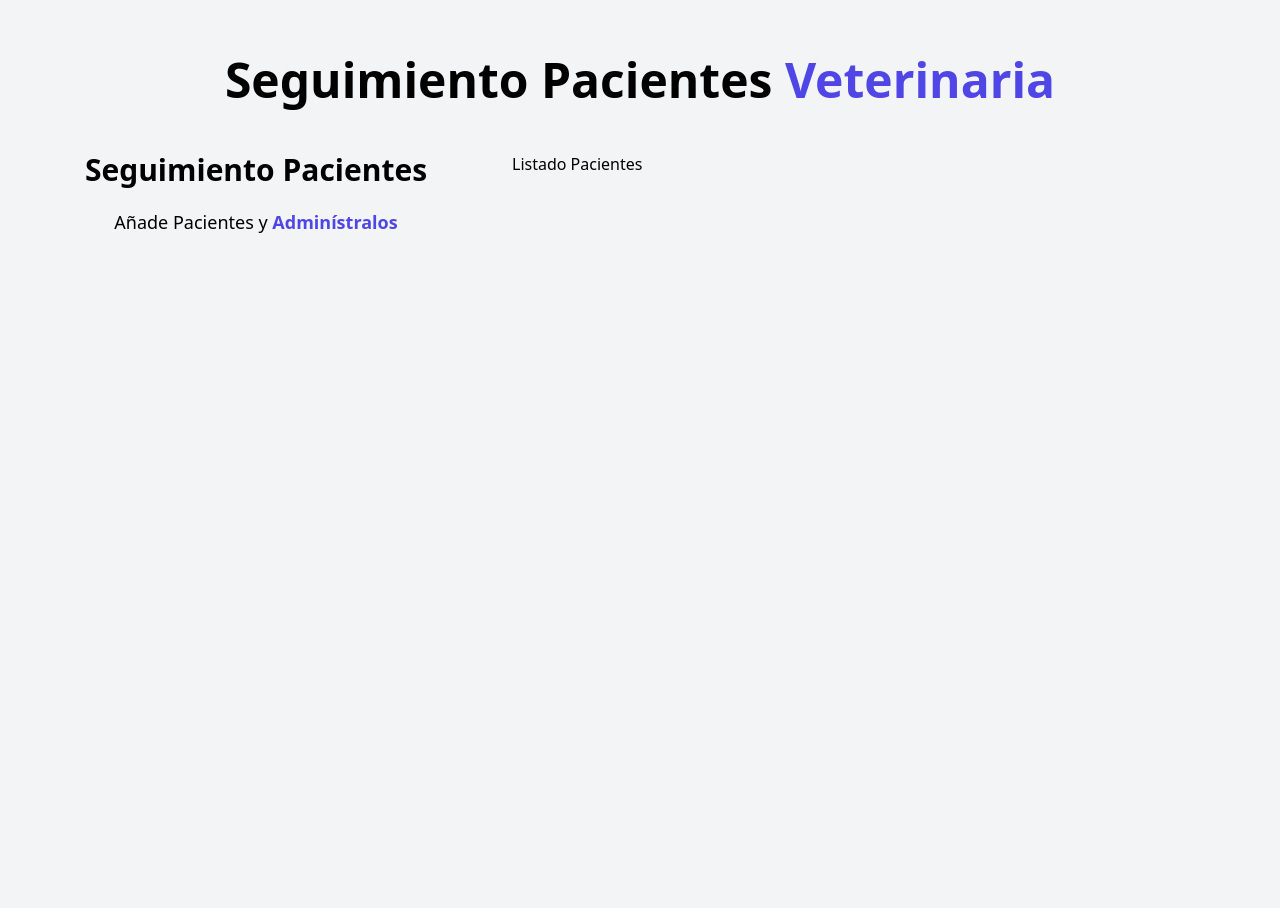
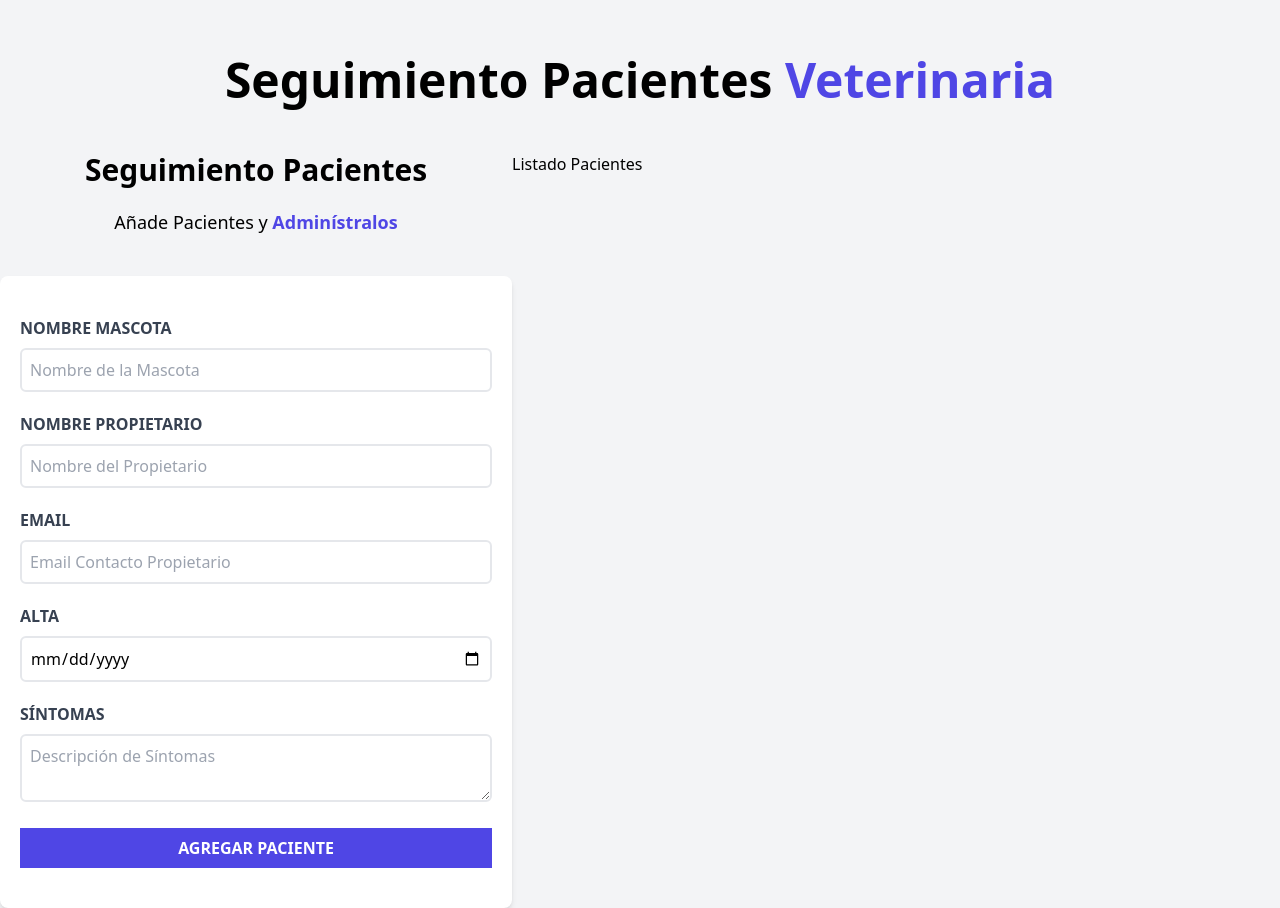
Before and after one commit to VictoriaDefago/React-Projects, a React (Vite) app in the folder appointments-react/: page / in a window 1280 px wide. Before the commit the page ends 856 px from the top, so only its background shows below. Built offline with nearby package versions, Linux system fonts and the light colour scheme.

Commit message:
Form to add patients

```diff
--- a/appointments-react/src/components/Form.jsx
+++ b/appointments-react/src/components/Form.jsx
@@ -1,11 +1,44 @@
 function Form() {
   return (
     <div className="md:w-1/2 lg:w-2/5">
+
         <h2 className="font-black text-3xl text-center">Seguimiento Pacientes</h2>
-        <p className="text-lg mt-5 text-center">
+        <p className="text-lg mt-5 text-center mb-10">
           Añade Pacientes y {''}
           <span className="text-indigo-600 font-bold">Adminístralos</span>
         </p>
+
+        <form className="bg-white shadow-md rounded-lg py-10 px-5">
+          <div>
+            <label htmlFor="pet" className="font-bold text-gray-700 uppercase block">Nombre Mascota</label>
+            <input type="text" placeholder="Nombre de la Mascota" id="pet"
+            className="w-full border-2 p-2 mt-2 placeholder-gray-400 rounded-md"/>
+          </div>
+          <div className="mt-5">
+            <label htmlFor="owner" className="font-bold text-gray-700 uppercase block">Nombre Propietario</label>
+            <input type="text" placeholder="Nombre del Propietario" id="owner"
+            className="w-full border-2 p-2 mt-2 placeholder-gray-400 rounded-md"/>
+          </div>
+          <div className="mt-5">
+            <label htmlFor="email" className="font-bold text-gray-700 uppercase block">Email</label>
+            <input type="email" placeholder="Email Contacto Propietario" id="email"
+            className="w-full border-2 p-2 mt-2 placeholder-gray-400 rounded-md"/>
+          </div>
+          <div className="mt-5">
+            <label htmlFor="dischargeDate" className="font-bold text-gray-700 uppercase block">Alta</label>
+            <input type="date" id="dischargeDate"
+            className="w-full border-2 p-2 mt-2 rounded-md"/>
+          </div>
+          <div className="mt-5">
+            <label htmlFor="symptoms" className="font-bold text-gray-700 uppercase block">Síntomas</label>
+            <textarea id="symptoms" className="w-full border-2 p-2 mt-2 placeholder-gray-400 rounded-md"
+            placeholder="Descripción de Síntomas"/>
+          </div>
+          <input type="submit"
+          className="mt-5 bg-indigo-600 w-full text-white uppercase font-bold p-2 hover:bg-indigo-700 cursor-pointer transition-colors"
+          value="Agregar Paciente"/>
+        </form>
+
     </div>
   )
 }
```
Also changed, not shown: 1 other file (tests, documents, lock files or other folders).
